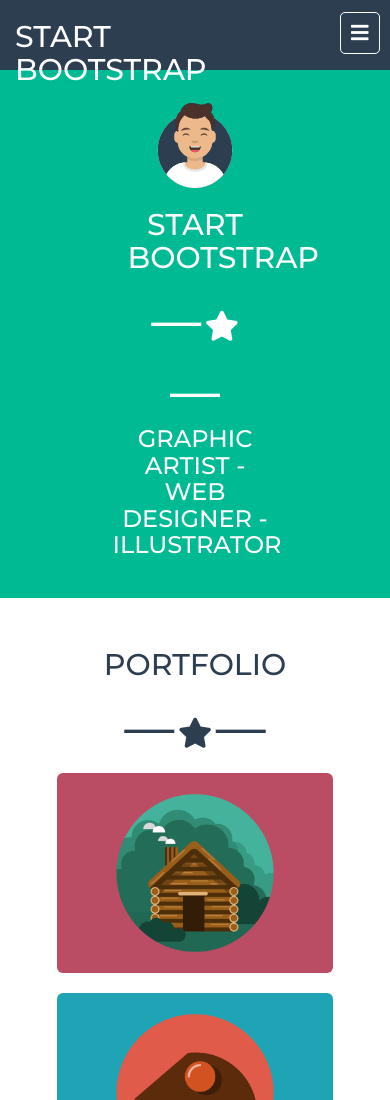
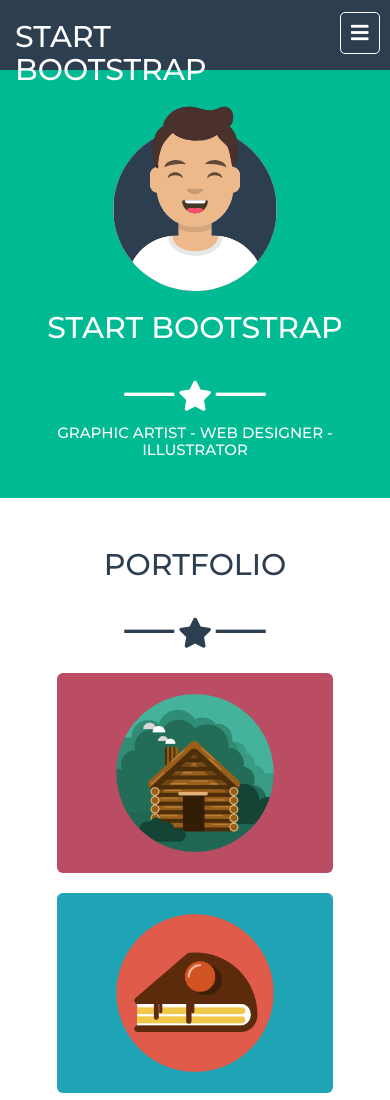
Before and after one commit to noemirea17/html-css-bootstrap-freelancer, a plain HTML site: page index.html in a window 390 px wide. Shown: the top 1100 px of the page. Drawn offline with nearby package versions, Linux system fonts and the light colour scheme.

Commit message:
freelancer

```diff
--- a/css/style.css
+++ b/css/style.css
@@ -125,6 +125,10 @@ a > span {
 }
 
 @media screen and (max-width: 768px) {
+  .ms_jumbo .wrapper {
+    width: 100%;
+  }
+
   h1 {
     font-size: 30px;
   }
@@ -143,4 +147,8 @@ a > span {
     padding: 15px;
   }
 
+  .ms_jumbo h3 {
+    font-size: 15px;
+  }
+
 }
```
